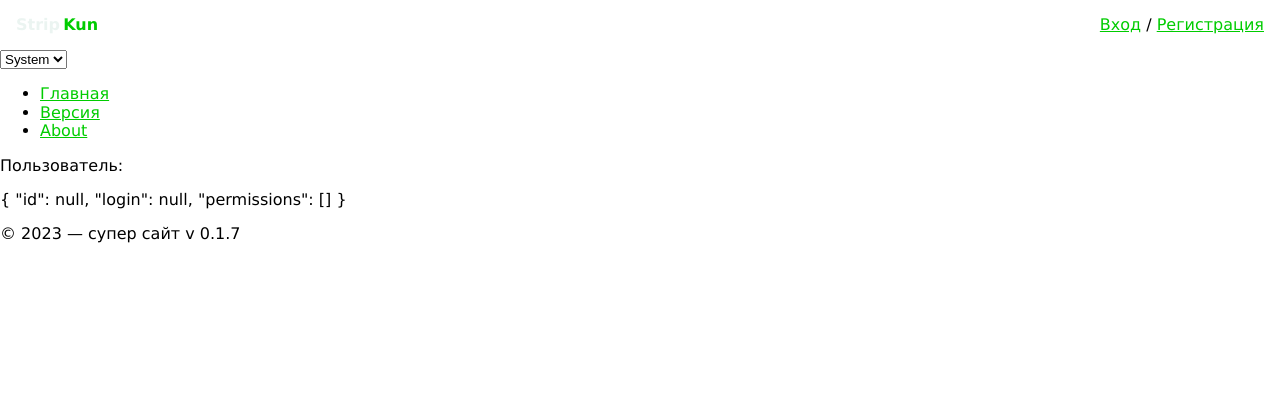
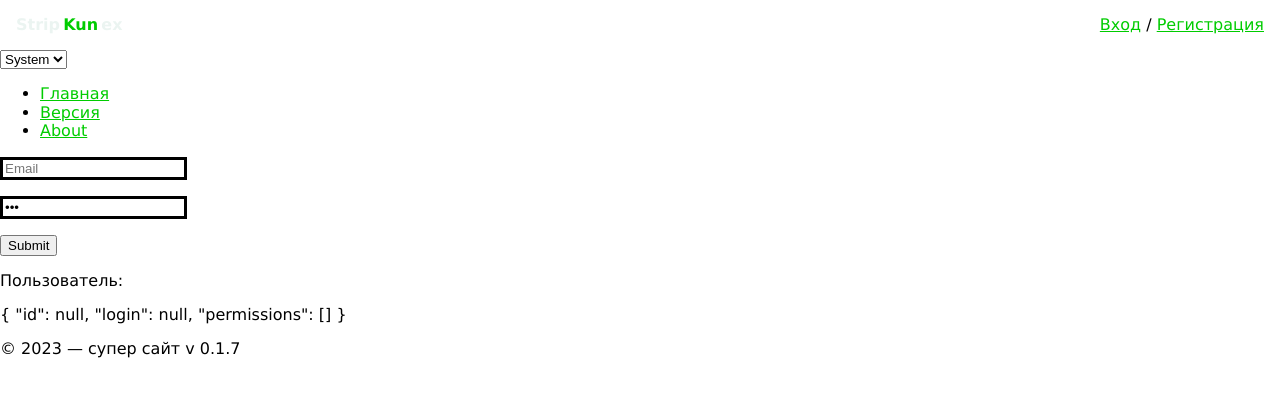
Before and after one commit to MokhovEvgeniiGennadevich/2023-stripkun.com, a Nuxt app in the folder frontend-monolith-ts-nuxt/: page /auth/sign-up-by-login/index.course-2 in a window 1280 px wide. Shown: the top 396 px of the page. Built offline with nearby package versions, Linux system fonts and the light colour scheme.

Commit message:
feat: testing shit for courses

```diff
--- a/frontend-monolith-ts-nuxt/layouts/default.vue
+++ b/frontend-monolith-ts-nuxt/layouts/default.vue
@@ -9,6 +9,8 @@ const colorMode = useColorMode()
   <header>
     <div class="logo" title="Финансовый стриптиз">
       <NuxtLink to="/">Strip<span>Kun</span></NuxtLink>
+
+      <NuxtLink to="/ex">ex</NuxtLink>
     </div>
 
     <template v-if="userStore.user.login">
--- /dev/null
+++ b/frontend-monolith-ts-nuxt/pages/auth/sign-up-by-login/index.course-1.vue
@@ -0,0 +1,53 @@
+<template>
+  <input type="email" autocomplete="off" required v-model="email" placeholder="Email" />
+  <p style="font-weight: bold; color: #900;">{{ emailError }}</p>
+
+  <input type="password" autocomplete="off" required v-model="password" placeholder="Password" />
+  <p style="font-weight: bold; color: #900;">{{ passwordError }}</p>
+</template>
+
+<!-- Options API -->
+<script lang="ts">
+import { useField, useForm } from "vee-validate"
+
+export default {
+  setup() {
+
+    // useForm: Validation Schema
+    const validation = {
+      email: (value: string) => {
+        if (!value) return "Email обязателен"
+
+        if (value.length < 3) return "Email должен быть больше 3 символов"
+
+        return true
+      },
+      password: (value: string) => {
+        if (!value) return "Пароль обязателен"
+
+        if (value.length < 3) return "Пароль должен быть больше 3 символов"
+
+        return true
+      }
+    }
+
+    // useForm: Trigger validation
+    useForm({
+      validationSchema: validation
+    })
+
+    // useFields: Fields Binding
+    const { value: email, errorMessage: emailError } = useField("email")
+    const { value: password, errorMessage: passwordError } = useField("password")
+
+    return {
+      // email: email,
+      // emailError: emailError,
+      email,
+      emailError,
+      password,
+      passwordError
+    }
+  }
+}
+</script>
--- /dev/null
+++ b/frontend-monolith-ts-nuxt/pages/auth/sign-up-by-login/index.course-2.vue
@@ -0,0 +1,78 @@
+<template>
+  <form @submit="onSubmit">
+
+    <input type="text" autocomplete="off" v-model="email" placeholder="Email" />
+    <p style="font-weight: bold; color: #900;">{{ errors.email }}</p>
+
+    <input type="password" autocomplete="off" v-model="password" placeholder="Password" />
+    <p style="font-weight: bold; color: #900;">{{ errors.password }}</p>
+    <button type="submit">Submit</button>
+  </form>
+</template>
+
+<!-- Options API -->
+<script lang="ts">
+import { useField, useForm } from "vee-validate"
+
+export default {
+  setup() {
+    const required = (value: string) => {
+      const requiredMessage = 'This field is required'
+      if (value === undefined || value === null) return requiredMessage
+      if (!String(value).length) return requiredMessage
+
+      return true
+    }
+
+    const minLength = (number: number, value: string) => {
+      if (String(value).length < number) return 'Please type at least ' + number + ' characters'
+
+      return true
+    }
+
+    const anything = () => {
+      return true
+    }
+
+    // Validation Schema
+    const validationSchema = {
+      email: (value: string) => {
+        const req = required(value);
+
+        if (req !== true) return req;
+
+        const min = minLength(3, value);
+
+        if (min !== true) return min
+
+        return true
+      },
+      password: anything,
+    }
+
+    const { handleSubmit, errors } = useForm({
+      validationSchema,
+      initialValues: {
+        email: '',
+        password: '123',
+      }
+    })
+
+    const { value: email } = useField("email")
+    const { value: password } = useField("password")
+
+
+
+    const onSubmit = handleSubmit(values => {
+      console.log('submit', values)
+    })
+
+    return {
+      email,
+      password,
+      errors,
+      onSubmit
+    }
+  }
+}
+</script>
--- a/frontend-monolith-ts-nuxt/pages/auth/sign-up-by-login/index.vue
+++ b/frontend-monolith-ts-nuxt/pages/auth/sign-up-by-login/index.vue
@@ -1,24 +1,59 @@
 <template>
-  <input type="email" autocomplete="off" required v-model="email" placeholder="Email" />
-  <p>{{ emailError }}</p>
+  <form @submit="onSubmit">
+
+    <input type="text" autocomplete="off" :value="email" @change="handleChange" placeholder="Email" />
+    <p style="font-weight: bold; color: #900;">{{ errors.email }}</p>
+
+    <input type="password" autocomplete="off" :value="password" @change="handleChange" placeholder="Password" />
+    <p style="font-weight: bold; color: #900;">{{ errors.password }}</p>
+    <button type="submit">Submit</button>
+  </form>
 </template>
 
 <!-- Options API -->
 <script lang="ts">
-import { useField } from "vee-validate"
+import { useField, useForm } from "vee-validate"
+import { object, string } from "yup"
 
 export default {
+  // ??
   setup() {
-    const email = useField("email", (value) => {
-      if (!value) return "Email обязателен"
+    // Validation Schema
+    const validationSchema = object({
+      email: string().trim().required().email(),
+      password: string().trim().required().min(1),
+    })
 
-      return true
+    const { setFieldValue, handleSubmit, errors } = useForm({
+      validationSchema,
+      initialValues: {
+        email: '',
+        password: '',
+      }
+    })
+
+    const { value: email } = useField("email")
+    const { value: password } = useField("password")
+
+    const handleChange = (event: any) => {
+      setFieldValue("email", event.target.value)
+      setFieldValue("password", event.target.value)
+    }
+
+    const onSubmit = handleSubmit(values => {
+      console.log('submit', values)
     })
 
     return {
-      email: email.value,
-      emailError: email.errors
+      email,
+      password,
+      errors,
+      onSubmit,
+      handleChange
     }
+  },
+  mounted() {
+    console.log('mounted')
   }
 }
 </script>
```
